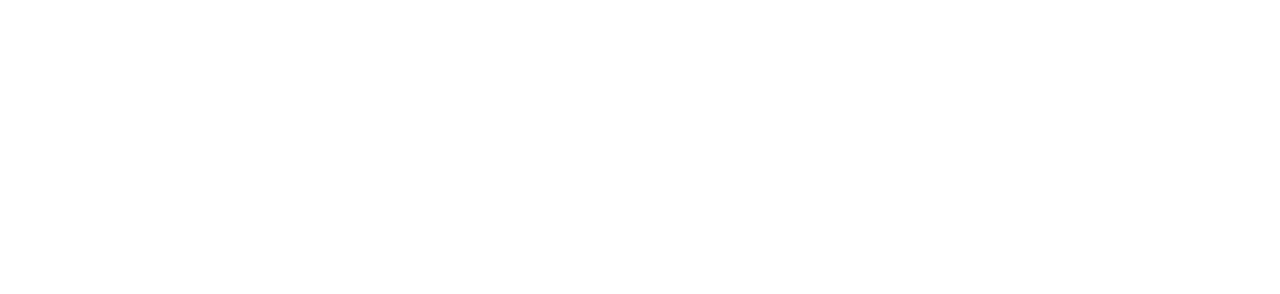
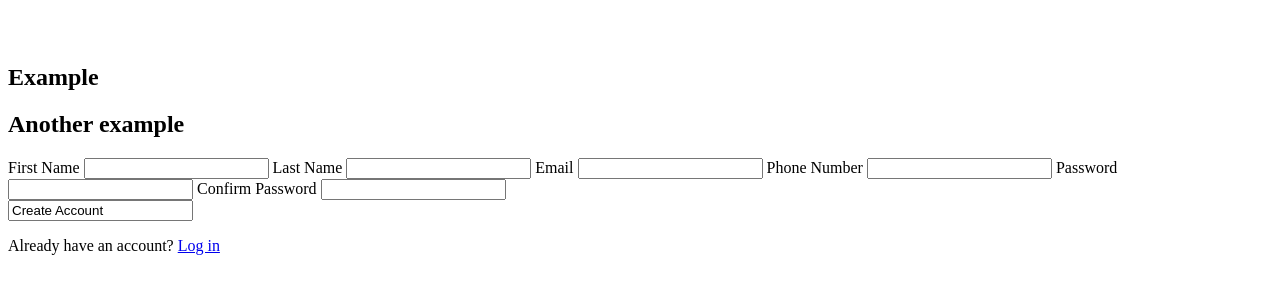
Before and after one commit to carlosmperezm/sign-up-form, a plain HTML site: page index.html in a window 1280 px wide. Drawn offline with Linux system fonts and the light colour scheme.

Commit message:
Add form inputs and buttons

```diff
--- a/index.html
+++ b/index.html
@@ -18,6 +18,38 @@
             </div>
         </div>
         <div class="right-panel">
+            <form action="#" method="post">
+                <section class="form-header">
+                    <h1>Example</h1>
+                </section>
+                <section class="form-inputs">
+                    <h2>Another example</h2>
+                    <div class="inputs-container">
+                        <label for="first-name">First Name
+                            <input name="first-name" id="first-name" />
+                        </label>
+                        <label for="last-name">Last Name
+                            <input name="last-name" id="Last-name" />
+                        </label>
+                        <label for="email">Email
+                            <input name="email" id="email" type="email" />
+                        </label>
+                        <label for="phone-number">Phone Number
+                            <input name="phone-number" id="phone-number" type="tel" />
+                        </label>
+                        <label for="password">Password
+                            <input name="password" id="password" type="password" />
+                        </label>
+                        <label for="confirm-password">Confirm Password
+                            <input name="confirm-password" id="confirm-passsword" type="password" </label>
+                    </div>
+                </section>
+                <section class="form-buttons">
+                    <input value="Create Account" />
+                    <p>Already have an account? <a href="#" target="_blank">Log
+                            in</a></p>
+                </section>
+            </form>
 
         </div>
     </main>
```
